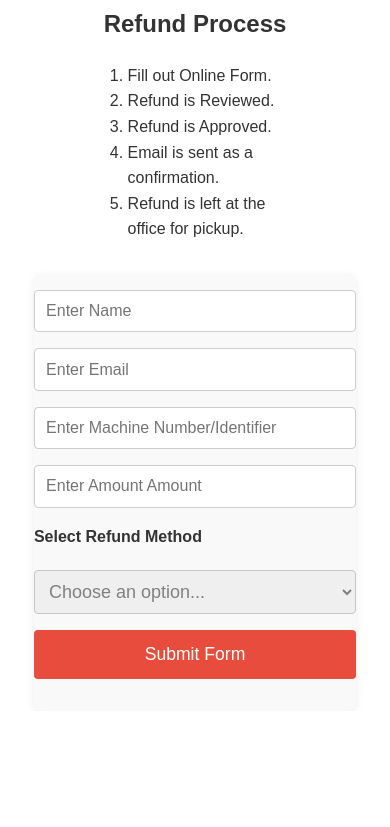
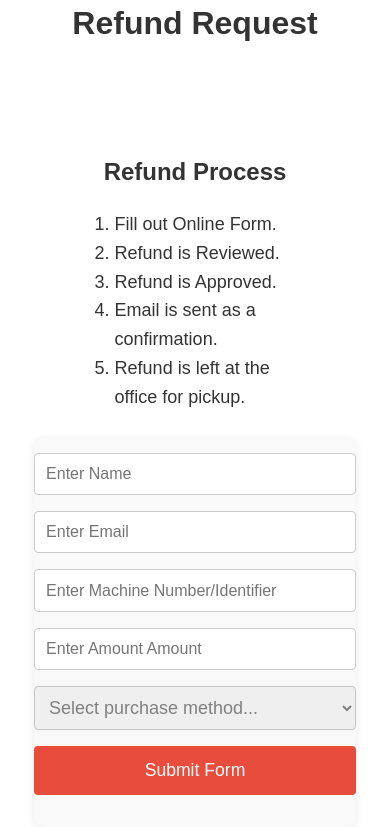
Before and after one commit to rwbarnz131/RBJVending, a plain HTML site: page refunds.html in a window 390 px wide. Shown: the part 155-982 px from the top of the page. Before the commit the page ends 866 px from the top, so only its background shows below. Drawn offline with Linux system fonts and the light colour scheme.

Commit message:
quick changes to styling and form locations

```diff
--- a/css/styles.css
+++ b/css/styles.css
@@ -41,10 +41,23 @@ nav ul {
     font-size: 1.2em;
 }
 
+ol {
+    text-align: left;
+    padding-left: 1.5em;
+    margin: 0.5em 0;
+    font-size: 22px;
+}
+
 
 #product_contact {
     text-decoration: none;
     color:rgb(255, 52, 52);
+}
+
+textarea {
+    font-family: 'Arial', sans-serif;
+    height: 150px;
+    width: auto;
 }
 
 textarea::placeholder {
@@ -441,6 +454,11 @@ footer .number {
 
 
 
+.refund {
+    padding: 0;
+    margin: 0 0 1em 0;
+}
+
 
 
 
@@ -595,9 +613,23 @@ footer .number {
     }
 
     #refund {
-    width: 40%;
+    width: 60%;
     text-align: left;
 }
+
+.refund {
+    padding: 0;
+    margin: 0 0 3em 0;
+    font-size: 48px;
+}
+
+
+ol {
+    font-size: 18px;
+}
+
+
+
 }
 
 @media (max-width: 480px) {
@@ -704,3 +736,11 @@ footer .number {
     width: 60%;
     text-align: left;
 }
+
+.refund {
+    padding: 0;
+    margin: 0 0 3em 0;
+    font-size: 32px;
+}
+
+}
--- a/refunds.html
+++ b/refunds.html
@@ -11,6 +11,7 @@
 <body>
     <main>
         <img src="images/website logo.png" alt="RBJ Vending Logo" class="header">
+        <h1 class="refund">Refund Request</h1>
         <div class="contact">
             <div id="refund" class="contact_container">
                 <h1>Refund Process</h1>
@@ -26,14 +27,13 @@
             </div>
             <div id="two" class="contact_container">
                 <div id="refund_form" class="contact_form">
-                    <form action="https://formsubmit.co/refunds@rbjvending.com" method="POST">
+                    <form action="https://formsubmit.co/d506ffb33c3fa94c88a8153766194820" method="POST">
                         <input type="text" name="name" placeholder="Enter Name" required>
                         <input type="email" name="email" placeholder="Enter Email" required>
                         <input type="text" name="machine_identifier" placeholder="Enter Machine Number/Identifier" required>
                         <input type="text" name="requested_amount" placeholder="Enter Amount Amount" required>
-                        <label for="payment_method">Select Refund Method</label>
                         <select class="method" name="payment_method" required>
-                            <option value="" selected hidden>Choose an option...</option>
+                            <option value="" selected hidden>Select purchase method...</option>
                             <option value="cash">Cash</option>
                             <option value="card">Card</option>
                         </select>
```
Also changed, not shown: suggestions.html (+3 -3 lines).
